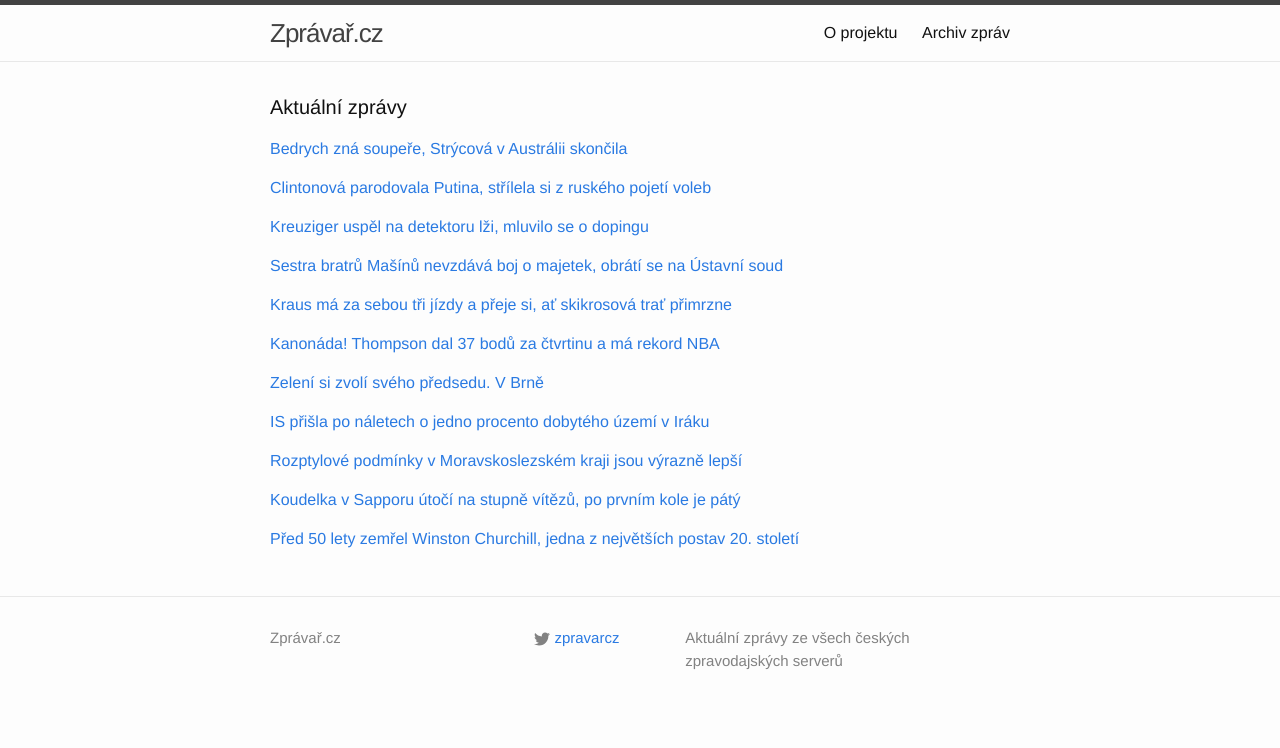
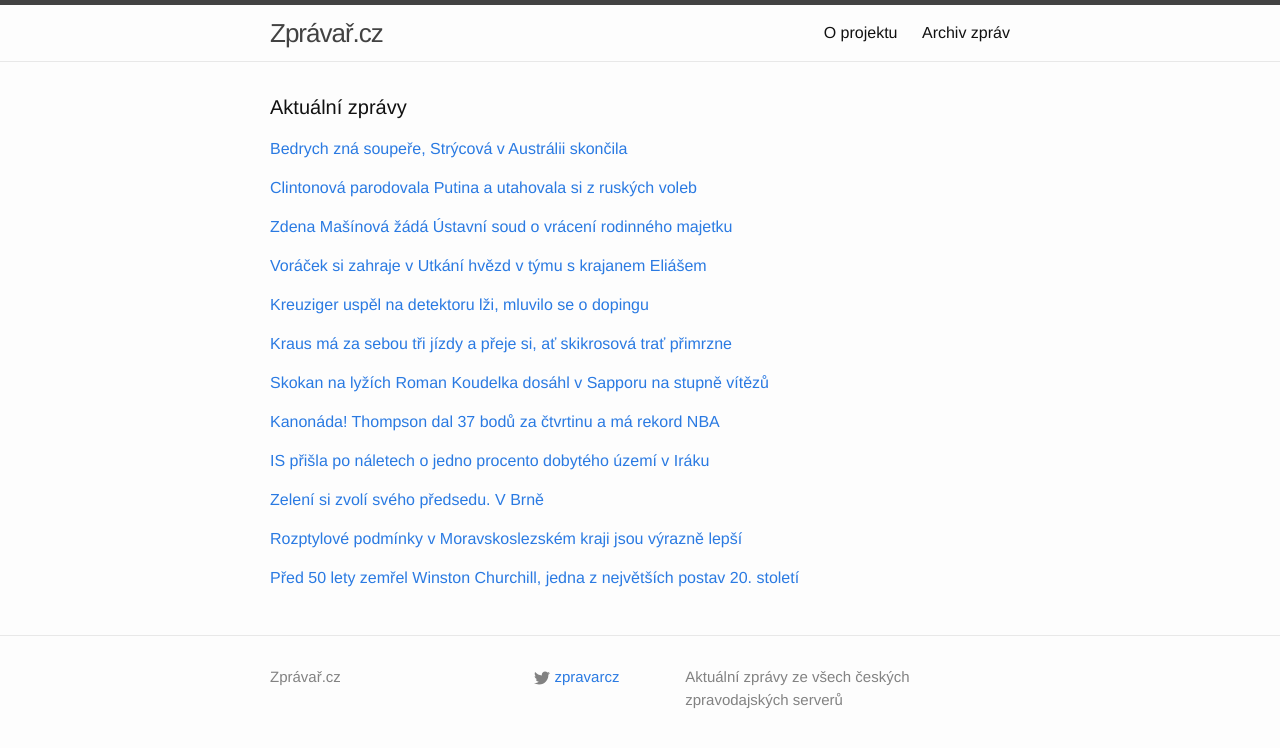
Before and after one commit to adliska/zpravar, a Jekyll site: the page built from index.html, in a window 1280 px wide. Shown: the top 748 px of the page. Built offline with Jekyll 4.4.1, drawn with Linux system fonts in a browser that asks for light colours.

Commit message:
zpravar news update

```diff
--- a/index.html
+++ b/index.html
@@ -18,9 +18,11 @@ layout: default
 <li><a href=http://sport.idnes.cz/tenis-australina-open-0ux-/tenis.aspx?c=A150124_053033_tenis_vis>Sestry Williamsovy v Melbourne postupují, uspěla i loňská finalistka Cibulková - sport.idnes.cz</a></li>
 <li><a href=http://sport.idnes.cz/sestry-williamsovy-v-melbourne-postupuji-uspela-i-lonska-finalistka-cibulkova-gdt-/tenis.aspx?c=A150124_053033_tenis_vis>Sestry Williamsovy v Melbourne postupují, uspěla i loňská finalistka Cibulková - sport.idnes.cz</a></li>
 </ul>
-</div><p><a href="javascript:;" onclick="toggle_visibility('zpravy1')">Clintonová parodovala Putina, střílela si z ruského pojetí voleb</a></p>
+</div><p><a href="javascript:;" onclick="toggle_visibility('zpravy1')">Clintonová parodovala Putina a utahovala si z ruských voleb</a></p>
 <div id="zpravy1" style="display:none">
 <ul>
+<li><a href=http://www.tyden.cz/rubriky/zahranici/clintonova-parodovala-putina-a-utahovala-si-z-ruskych-voleb_331219.html>Clintonová parodovala Putina a utahovala si z ruských voleb - www.tyden.cz</a></li>
+<li><a href=http://echo24.cz/a/wnp2B>Clintonová žertovala na účet Putina a ruských voleb - echo24.cz</a></li>
 <li><a href=http://www.novinky.cz/zahranicni/amerika/359692-clintonova-parodovala-putina-strilela-si-z-ruskeho-pojeti-voleb.html>Clintonová parodovala Putina, střílela si z ruského pojetí voleb - www.novinky.cz</a></li>
 <li><a href=http://www.novinky.cz/zahranicni/amerika/359692-clintonova-pred-kamerou-parodovala-putina-strilela-si-z-ruskeho-pojeti-voleb.html>Clintonová před kamerou parodovala Putina, střílela si z ruského pojetí voleb - www.novinky.cz</a></li>
 <li><a href=http://www.ceskenoviny.cz/zpravy/zpravy/clintonova-zertovala-na-ucet-putina-a-ruskych-voleb/1172828>Clintonová žertovala na účet Putina a ruských voleb - www.ceskenoviny.cz</a></li>
@@ -28,8 +30,27 @@ layout: default
 <li><a href=http://www.lidovky.cz/clintonova-zertovala-na-ucet-putina-a-ruskych-voleb-fyu-/zpravy-svet.aspx?c=A150124_072653_lide_mct>Clintonová žertovala na účet Putina a ruských voleb  - www.lidovky.cz</a></li>
 <li><a href=http://zpravy.idnes.cz/clintonova-parodovala-putina-d2b-/zahranicni.aspx?c=A150124_070934_zahranicni_cen>Clintonová parodovala Putina, opřela se do jeho prezidentské rošády - zpravy.idnes.cz</a></li>
 </ul>
-</div><p><a href="javascript:;" onclick="toggle_visibility('zpravy2')">Kreuziger uspěl na detektoru lži, mluvilo se o dopingu</a></p>
+</div><p><a href="javascript:;" onclick="toggle_visibility('zpravy2')">Zdena Mašínová žádá Ústavní soud o vrácení rodinného majetku</a></p>
 <div id="zpravy2" style="display:none">
+<ul>
+<li><a href=http://www.denik.cz/z_domova/zdena-masinova-zada-ustavni-soud-o-vraceni-rodinneho-majetku-20150124.html>Zdena Mašínová žádá Ústavní soud o vrácení rodinného majetku - www.denik.cz</a></li>
+<li><a href=http://zpravy.e15.cz/domaci/udalosti/sestra-bratru-masinu-nevzdava-boj-o-majetek-obrati-se-na-ustavni-soud-1156022>Sestra bratrů Mašínů nevzdává boj o majetek, obrátí se na Ústavní soud - zpravy.e15.cz</a></li>
+<li><a href=http://zpravy.e15.cz/domaci/udalosti/sestra-bratru-masinu-zada-o-vraceni-majetku-ustavni-soud-1156022>Sestra bratrů Mašínů žádá o vrácení majetku Ústavní soud - zpravy.e15.cz</a></li>
+<li><a href=http://www.ceskatelevize.cz/ct24/domaci/299308-kvuli-vraceni-majetku-jde-zdena-masinova-k-ustavnimu-soudu/>Kvůli vrácení majetku jde Zdena Mašínová k Ústavnímu soudu - www.ceskatelevize.cz</a></li>
+<li><a href=http://zpravy.aktualne.cz/domaci/sestra-bratri-masinu-zene-boj-o-majetek-k-ustavnimu-soudu/r~395f8c9aa3a211e490f70025900fea04/>Sestra bratří Mašínů žene boj o majetek k Ústavnímu soudu - zpravy.aktualne.cz</a></li>
+<li><a href=http://www.rozhlas.cz/_zprava/zdena-masinova-nevzdava-boj-o-rodinny-statek-v-losanech-podala-ustavni-stiznost--1447484>Zdena Mašínová nevzdává boj o rodinný statek v Lošanech. Podala ústavní stížnost - www.rozhlas.cz</a></li>
+</ul>
+</div><p><a href="javascript:;" onclick="toggle_visibility('zpravy3')">Voráček si zahraje v Utkání hvězd v týmu s krajanem Eliášem</a></p>
+<div id="zpravy3" style="display:none">
+<ul>
+<li><a href=http://hokej.idnes.cz/hokej-nhl-all-star-game-0b2-/nhl.aspx?c=A150124_101904_nhl_rou>Voráček si zahraje v Utkání hvězd v týmu s krajanem Eliášem - hokej.idnes.cz</a></li>
+<li><a href=http://www.denik.cz/hokej/voracek-si-v-utkani-hvezd-nhl-zahraje-s-eliasem-proti-nastoupi-vrbata-20150124.html>Voráček si v Utkání hvězd NHL zahraje s Eliášem, proti nastoupí Vrbata - www.denik.cz</a></li>
+<li><a href=http://www.sportovninoviny.cz/zpravy/voracek-si-zahraje-v-utkani-hvezd-v-tymu-s-eliasem/1172867>Voráček si zahraje v Utkání hvězd v týmu s Eliášem - www.sportovninoviny.cz</a></li>
+<li><a href=http://sport.aktualne.cz/utkani-hvezd-po-trech-letech-v-columbusu-budou-i-ctyri-cesi/r~d1b37a4ea39111e49e4b0025900fea04/>Utkání hvězd po třech letech. V Columbusu budou i čtyři Češi - sport.aktualne.cz</a></li>
+<li><a href=http://www.tyden.cz/rubriky/sport/hokej/nhl/konecne-all-star-game-se-vraci-po-trech-letech-i-se-ctyrmi-cechy_331195.html>Konečně! All Star Game se vrací po třech letech i se čtyřmi Čechy - www.tyden.cz</a></li>
+</ul>
+</div><p><a href="javascript:;" onclick="toggle_visibility('zpravy4')">Kreuziger uspěl na detektoru lži, mluvilo se o dopingu</a></p>
+<div id="zpravy4" style="display:none">
 <ul>
 <li><a href=http://www.tyden.cz/rubriky/sport/ostatni-sporty/kreuziger-uspel-na-detektoru-lzi-mluvilo-se-o-dopingu_331220.html>Kreuziger uspěl na detektoru lži, mluvilo se o dopingu - www.tyden.cz</a></li>
 <li><a href=http://www.denik.cz/ostatni_sport/kauza-kreuziger-graduje-cesky-cyklista-sel-i-na-detektor-lzi-20150124.html>Kauza Kreuziger graduje. Český cyklista šel i na detektor lži - www.denik.cz</a></li>
@@ -37,61 +58,53 @@ layout: default
 <li><a href=http://www.sportovninoviny.cz/zpravy/kreuziger-kvuli-kauze-s-biologickym-pasem-sel-na-detektor-lzi/1172822>Kreuziger kvůli kauze s biologickým pasem šel na detektor lži - www.sportovninoviny.cz</a></li>
 <li><a href=http://sport.idnes.cz/kreuziger-a-detektor-lzi-0x3-/cyklistika.aspx?c=A150123_201139_cyklistika_tm2>Dopoval jsi někdy? Ne! Kreuziger odpovídal na detektoru lži a prošel - sport.idnes.cz</a></li>
 </ul>
-</div><p><a href="javascript:;" onclick="toggle_visibility('zpravy3')">Sestra bratrů Mašínů nevzdává boj o majetek, obrátí se na Ústavní soud</a></p>
-<div id="zpravy3" style="display:none">
-<ul>
-<li><a href=http://zpravy.e15.cz/domaci/udalosti/sestra-bratru-masinu-nevzdava-boj-o-majetek-obrati-se-na-ustavni-soud-1156022>Sestra bratrů Mašínů nevzdává boj o majetek, obrátí se na Ústavní soud - zpravy.e15.cz</a></li>
-<li><a href=http://zpravy.e15.cz/domaci/udalosti/sestra-bratru-masinu-zada-o-vraceni-majetku-ustavni-soud-1156022>Sestra bratrů Mašínů žádá o vrácení majetku Ústavní soud - zpravy.e15.cz</a></li>
-<li><a href=http://www.ceskatelevize.cz/ct24/domaci/299308-kvuli-vraceni-majetku-jde-zdena-masinova-k-ustavnimu-soudu/>Kvůli vrácení majetku jde Zdena Mašínová k Ústavnímu soudu - www.ceskatelevize.cz</a></li>
-<li><a href=http://zpravy.aktualne.cz/domaci/sestra-bratri-masinu-zene-boj-o-majetek-k-ustavnimu-soudu/r~395f8c9aa3a211e490f70025900fea04/>Sestra bratří Mašínů žene boj o majetek k Ústavnímu soudu - zpravy.aktualne.cz</a></li>
-<li><a href=http://www.rozhlas.cz/_zprava/zdena-masinova-nevzdava-boj-o-rodinny-statek-v-losanech-podala-ustavni-stiznost--1447484>Zdena Mašínová nevzdává boj o rodinný statek v Lošanech. Podala ústavní stížnost - www.rozhlas.cz</a></li>
-</ul>
-</div><p><a href="javascript:;" onclick="toggle_visibility('zpravy4')">Kraus má za sebou tři jízdy a přeje si, ať skikrosová trať přimrzne</a></p>
-<div id="zpravy4" style="display:none">
+</div><p><a href="javascript:;" onclick="toggle_visibility('zpravy5')">Kraus má za sebou tři jízdy a přeje si, ať skikrosová trať přimrzne</a></p>
+<div id="zpravy5" style="display:none">
 <ul>
 <li><a href=http://sport.idnes.cz/tomas-kraus-skikros-rozhovor-mistrovstvi-sveta-fbz-/lyzovani.aspx?c=A150123_204009_lyzovani_ten>Kraus má za sebou tři jízdy a přeje si, ať skikrosová trať přimrzne - sport.idnes.cz</a></li>
 <li><a href=http://www.rozhlas.cz/_zprava/skikrosar-tomas-kraus-si-na-ms-vyzkousel-trat-a-veri-v-postup-z-kvalifikace--1447500>Skikrosař Tomáš Kraus si na MS vyzkoušel trať a věří v postup z kvalifikace - www.rozhlas.cz</a></li>
 <li><a href=http://www.tyden.cz/rubriky/sport/zimni-sporty/skikrosar-kraus-chce-to-seslapnout-boule-a-prejet-nerovnosti_331193.html>Skikrosař Kraus: Chce to sešlápnout boule a přejet nerovnosti - www.tyden.cz</a></li>
 <li><a href=http://www.denik.cz/zimni_sporty/kraus-se-pred-ms-citi-dobre-zkusim-vytahnout-neco-ze-svych-zkusenosti-20150124.html>Kraus se před MS cítí dobře: Zkusím vytáhnout něco ze svých zkušeností - www.denik.cz</a></li>
 </ul>
-</div><p><a href="javascript:;" onclick="toggle_visibility('zpravy5')">Kanonáda! Thompson dal 37 bodů za čtvrtinu a má rekord NBA</a></p>
-<div id="zpravy5" style="display:none">
+</div><p><a href="javascript:;" onclick="toggle_visibility('zpravy6')">Skokan na lyžích Roman Koudelka dosáhl v Sapporu na stupně vítězů</a></p>
+<div id="zpravy6" style="display:none">
+<ul>
+<li><a href=http://www.rozhlas.cz/_zprava/skokan-na-lyzich-roman-koudelka-dosahl-v-sapporu-na-stupne-vitezu--1447521>Skokan na lyžích Roman Koudelka dosáhl v Sapporu na stupně vítězů - www.rozhlas.cz</a></li>
+<li><a href=http://www.denik.cz/zimni_sporty/koudelka-v-sapporu-utoci-na-stupne-vitezu-po-prvnim-kole-je-paty-20150124.html>Koudelka v Sapporu útočí na stupně vítězů, po prvním kole je pátý - www.denik.cz</a></li>
+<li><a href=http://sport.idnes.cz/skoky-na-lyzich-sapporo-svetovy-pohar-dh7-/lyzovani.aspx?c=A150124_094844_lyzovani_rou>Skokan na lyžích Koudelka je po prvním kole v Sapporu pátý - sport.idnes.cz</a></li>
+<li><a href=http://www.sportovninoviny.cz/zpravy/koudelka-je-paty-po-prvnim-kole-skoku-v-sapporu/1172861>Koudelka je pátý po prvním kole skoků v Sapporu - www.sportovninoviny.cz</a></li>
+</ul>
+</div><p><a href="javascript:;" onclick="toggle_visibility('zpravy7')">Kanonáda! Thompson dal 37 bodů za čtvrtinu a má rekord NBA</a></p>
+<div id="zpravy7" style="display:none">
 <ul>
 <li><a href=http://sport.aktualne.cz/kanonada-thompson-dal-37-bodu-za-ctvrtinu-a-ma-rekord-nba/r~f08a8d86a3a511e4a10c0025900fea04/>Kanonáda! Thompson dal 37 bodů za čtvrtinu a má rekord NBA - sport.aktualne.cz</a></li>
 <li><a href=http://sport.idnes.cz/basketbal-nba-zpravodajstvi-dgc-/basket.aspx?c=A150124_093413_sport-basket_rou>Thompson z Golden State má rekord NBA, za jednu čtvrtinu dal 37 bodů - sport.idnes.cz</a></li>
 <li><a href=http://www.denik.cz/ostatni_sport/to-byl-vykon-thompson-vytvoril-rekord-nba-za-ctvrtinu-dal-37-bodu-20150124.html>To byl výkon! Thompson vytvořil rekord NBA, za čtvrtinu dal 37 bodů - www.denik.cz</a></li>
 <li><a href=http://www.sportovninoviny.cz/zpravy/thompson-vytvoril-rekord-nba-za-jednu-ctvrtinu-dal-37-bodu/1172859>Thompson vytvořil rekord NBA, za jednu čtvrtinu dal 37 bodů - www.sportovninoviny.cz</a></li>
 </ul>
-</div><p><a href="javascript:;" onclick="toggle_visibility('zpravy6')">Zelení si zvolí svého předsedu. V Brně</a></p>
-<div id="zpravy6" style="display:none">
+</div><p><a href="javascript:;" onclick="toggle_visibility('zpravy8')">IS přišla po náletech o jedno procento dobytého území v Iráku </a></p>
+<div id="zpravy8" style="display:none">
+<ul>
+<li><a href=http://www.novinky.cz/zahranicni/blizky-a-stredni-vychod/359689-is-prisla-po-naletech-o-jedno-procento-dobyteho-uzemi-v-iraku.html>IS přišla po náletech o jedno procento dobytého území v Iráku  - www.novinky.cz</a></li>
+<li><a href=http://zpravy.aktualne.cz/zahranici/islamiste-v-iraku-ztratili-jen-procento-uzemi-priznaly-usa/r~916c5d9aa39411e4ab15002590604f2e/>Islamisté v Iráku ztratili jen procento území, přiznaly USA - zpravy.aktualne.cz</a></li>
+<li><a href=http://zpravy.idnes.cz/nalety-pripravily-islamsky-stat-o-jedno-procento-uzemi-pj9-/zahranicni.aspx?c=A150124_074147_zahranicni_cen>Na dva tisíce náletů připravilo Islámský stát o jediné procento území - zpravy.idnes.cz</a></li>
+</ul>
+</div><p><a href="javascript:;" onclick="toggle_visibility('zpravy9')">Zelení si zvolí svého předsedu. V Brně</a></p>
+<div id="zpravy9" style="display:none">
 <ul>
 <li><a href=http://www.denik.cz/z_domova/zeleni-si-zvoli-sveho-predsedu-v-brne-20150123-ob9l.html>Zelení si zvolí svého předsedu. V Brně - www.denik.cz</a></li>
 <li><a href=http://www.ceskenoviny.cz/zpravy/zpravy/zeleni-dnes-budou-v-brne-volit-noveho-sefa-strany/1172820>Zelení dnes budou v Brně volit nového šéfa strany - www.ceskenoviny.cz</a></li>
 <li><a href=http://www.rozhlas.cz/_zprava/zeleni-si-na-sjezdu-v-brne-zvoli-noveho-predsedu-a-mozna-nejen-jednoho--1447490>Zelení si na sjezdu v Brně zvolí nového předsedu. A možná nejen jednoho - www.rozhlas.cz</a></li>
 </ul>
-</div><p><a href="javascript:;" onclick="toggle_visibility('zpravy7')">IS přišla po náletech o jedno procento dobytého území v Iráku </a></p>
-<div id="zpravy7" style="display:none">
-<ul>
-<li><a href=http://www.novinky.cz/zahranicni/blizky-a-stredni-vychod/359689-is-prisla-po-naletech-o-jedno-procento-dobyteho-uzemi-v-iraku.html>IS přišla po náletech o jedno procento dobytého území v Iráku  - www.novinky.cz</a></li>
-<li><a href=http://zpravy.aktualne.cz/zahranici/islamiste-v-iraku-ztratili-jen-procento-uzemi-priznaly-usa/r~916c5d9aa39411e4ab15002590604f2e/>Islamisté v Iráku ztratili jen procento území, přiznaly USA - zpravy.aktualne.cz</a></li>
-<li><a href=http://zpravy.idnes.cz/nalety-pripravily-islamsky-stat-o-jedno-procento-uzemi-pj9-/zahranicni.aspx?c=A150124_074147_zahranicni_cen>Na dva tisíce náletů připravilo Islámský stát o jediné procento území - zpravy.idnes.cz</a></li>
-</ul>
-</div><p><a href="javascript:;" onclick="toggle_visibility('zpravy8')">Rozptylové podmínky v Moravskoslezském kraji jsou výrazně lepší</a></p>
-<div id="zpravy8" style="display:none">
+</div><p><a href="javascript:;" onclick="toggle_visibility('zpravy10')">Rozptylové podmínky v Moravskoslezském kraji jsou výrazně lepší</a></p>
+<div id="zpravy10" style="display:none">
 <ul>
 <li><a href=http://www.ceskenoviny.cz/zpravy/zpravy/rozptylove-podminky-v-moravskoslezskem-kraji-jsou-vyrazne-lepsi/1172831>Rozptylové podmínky v Moravskoslezském kraji jsou výrazně lepší - www.ceskenoviny.cz</a></li>
 <li><a href=http://zpravy.aktualne.cz/domaci/ovzdusi-v-olomouckem-i-zlinskem-kraji-se-zlepsilo/r~304dd15ea39b11e4b6d20025900fea04/>Ovzduší v Olomouckém i Zlínském kraji se zlepšilo - zpravy.aktualne.cz</a></li>
 <li><a href=http://www.ceskenoviny.cz/zpravy/zpravy/ovzdusi-v-olomouckem-i-zlinskem-kraji-se-jiz-vycistilo/1172831>Ovzduší v Olomouckém i Zlínském kraji se již vyčistilo - www.ceskenoviny.cz</a></li>
 </ul>
-</div><p><a href="javascript:;" onclick="toggle_visibility('zpravy9')">Koudelka v Sapporu útočí na stupně vítězů, po prvním kole je pátý</a></p>
-<div id="zpravy9" style="display:none">
-<ul>
-<li><a href=http://www.denik.cz/zimni_sporty/koudelka-v-sapporu-utoci-na-stupne-vitezu-po-prvnim-kole-je-paty-20150124.html>Koudelka v Sapporu útočí na stupně vítězů, po prvním kole je pátý - www.denik.cz</a></li>
-<li><a href=http://sport.idnes.cz/skoky-na-lyzich-sapporo-svetovy-pohar-dh7-/lyzovani.aspx?c=A150124_094844_lyzovani_rou>Skokan na lyžích Koudelka je po prvním kole v Sapporu pátý - sport.idnes.cz</a></li>
-<li><a href=http://www.sportovninoviny.cz/zpravy/koudelka-je-paty-po-prvnim-kole-skoku-v-sapporu/1172861>Koudelka je pátý po prvním kole skoků v Sapporu - www.sportovninoviny.cz</a></li>
-</ul>
-</div><p><a href="javascript:;" onclick="toggle_visibility('zpravy10')">Před 50 lety zemřel Winston Churchill, jedna z největších postav 20. století</a></p>
-<div id="zpravy10" style="display:none">
+</div><p><a href="javascript:;" onclick="toggle_visibility('zpravy11')">Před 50 lety zemřel Winston Churchill, jedna z největších postav 20. století</a></p>
+<div id="zpravy11" style="display:none">
 <ul>
 <li><a href=http://www.rozhlas.cz/_zprava/pred-50-lety-zemrel-winston-churchill-jedna-z-nejvetsich-postav-20-stoleti--1447491>Před 50 lety zemřel Winston Churchill, jedna z největších postav 20. století - www.rozhlas.cz</a></li>
 <li><a href=http://technet.idnes.cz/churchill-hitler-0ep-/vojenstvi.aspx?c=A150123_170640_vojenstvi_kuz>Za den vypil láhev whisky, kouřil, nenáviděl sport a zachránil Británii - technet.idnes.cz</a></li>
```
